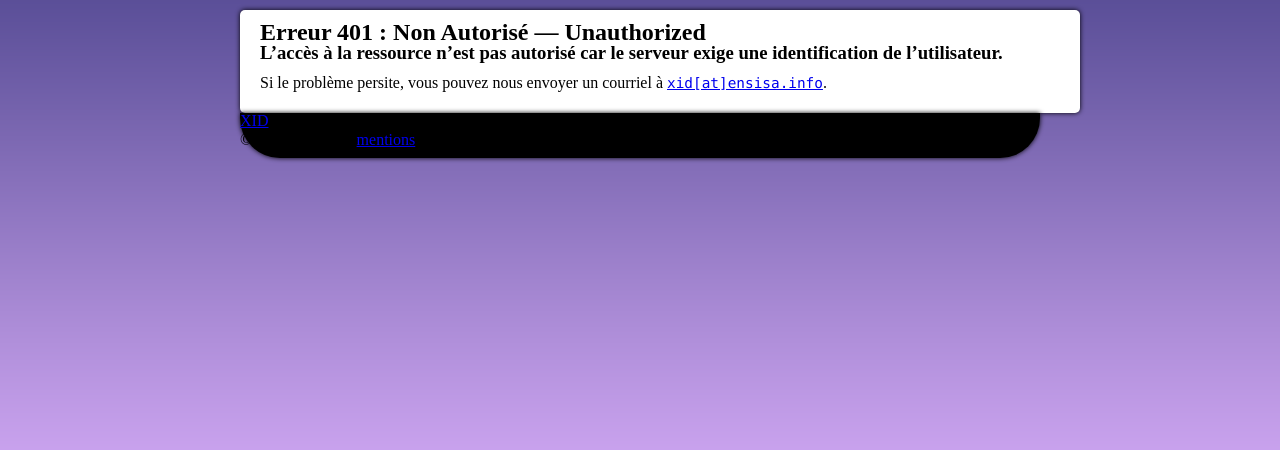
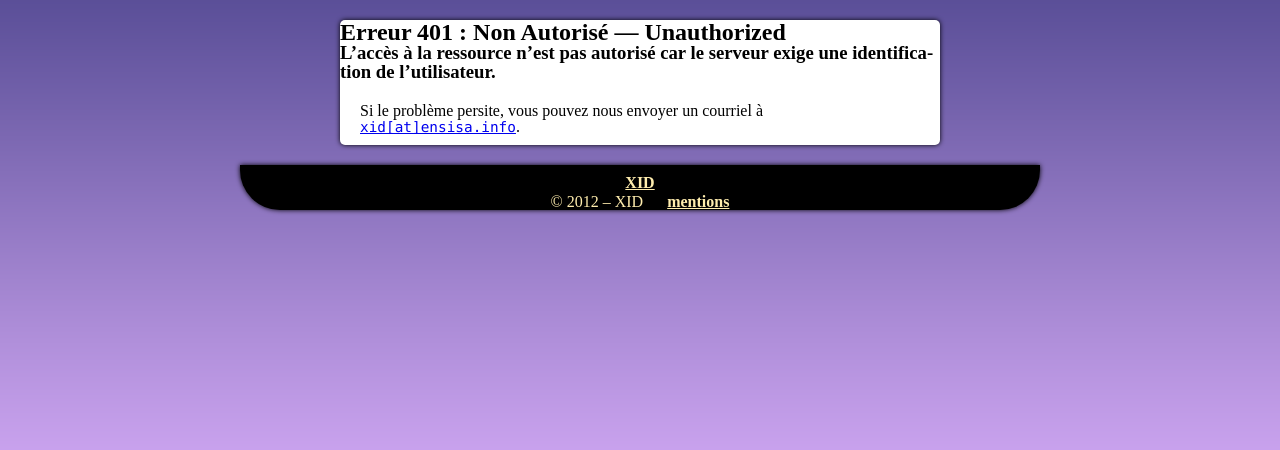
Before and after one commit to Bruno-Muller/ENSISA-NDM, a PHP site: page /errors/401.php in a window 1280 px wide. Shown: the part 200-650 px from the top of the page. Run offline with PHP 8.4, Linux system fonts and the light colour scheme.

Commit message:
footer
ça vient doucement, mais surement !

```diff
--- a/css/css.css
+++ b/css/css.css
@@ -62,19 +62,6 @@ body
 	padding: 25px 0;
 }
 
-.anecdote
-{
-	width: 600px;
-	margin: 20px auto;
-	background: white;
-	border-radius: 5px;
-	box-shadow: 0 0 5px;
-}
-
-.anecdote p
-{
-	padding: 10px 20px;
-}
 
 /* Bruno test template base de données */
 
@@ -87,13 +74,16 @@ section
 
 article
 {
-	width: 800px;
-	margin: auto;
+	width: 600px;
+	margin: 20px auto;
+	background: white;
 	border-radius: 5px;
-	background: white;
+	box-shadow: 0 0 5px;
+}
+
+article p
+{
 	padding: 10px 20px;
-	margin-top: 10px;
-	box-shadow: 0 0 5px;
 }
 
 footer
@@ -104,4 +94,19 @@ footer
 	box-shadow: 0 0 5px;
 	border-bottom-left-radius: 40px;
 	border-bottom-right-radius: 40px;
+
 }
+
+footer p
+{
+	color : #ffedae;
+	padding-top : 10px;
+	text-align: center;
+}
+
+footer a
+{
+	color : #ffedae;
+	text-decoration: underline;
+	font-weight:bold;
+}
--- a/pages/home.html
+++ b/pages/home.html
@@ -1,12 +1,12 @@
 <div class="opac">
 
 	<!--%loop:anecdotes%-->
-	<div class="anecdote">
+	<article>
   	  <p>
   	      Posté par : <!--%username%-->     | le : <!--%date%-->     | à <!--%time%--> <br /><br />
   	      <!--%anecdote%-->
   	  </p>
-	</div>
+	</article>
 	<!--%endLoop:anecdotes%-->
 
 
```
Also changed, not shown: pages/index.html (+6 -2 lines).
